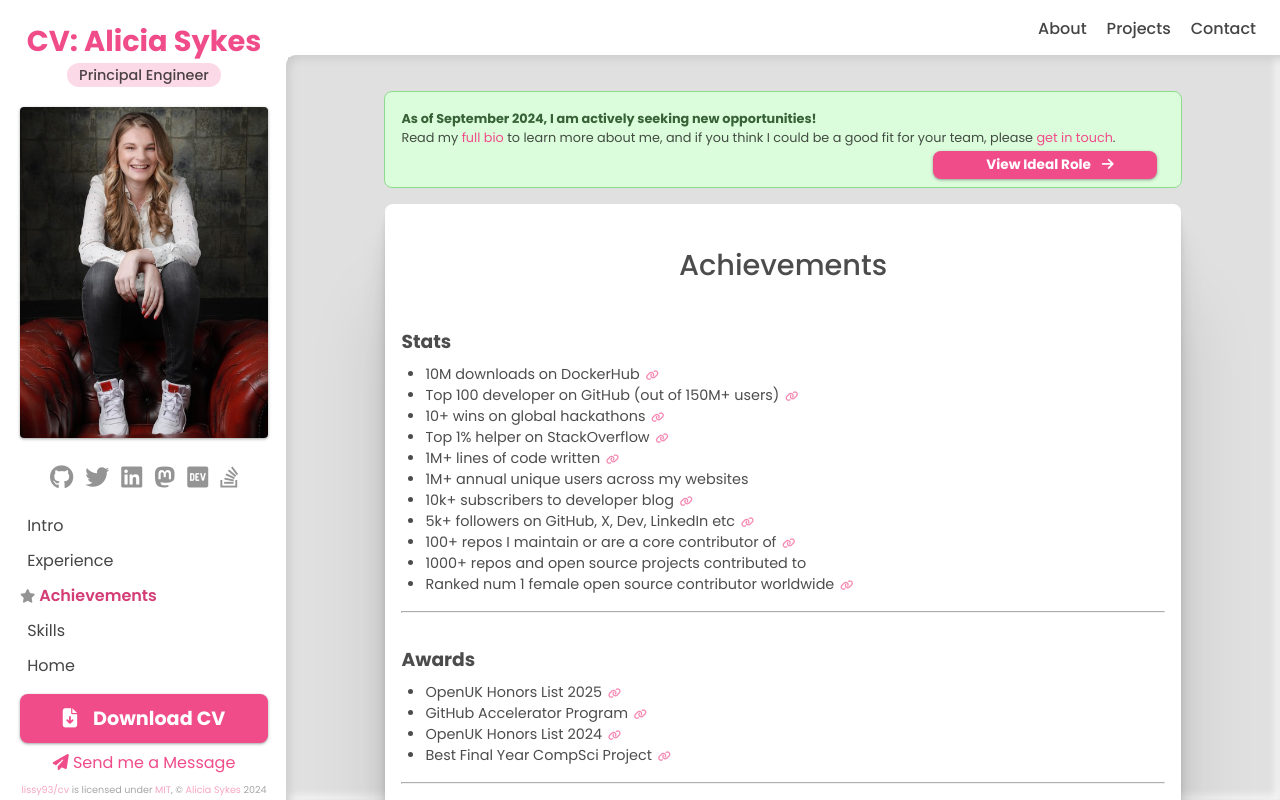
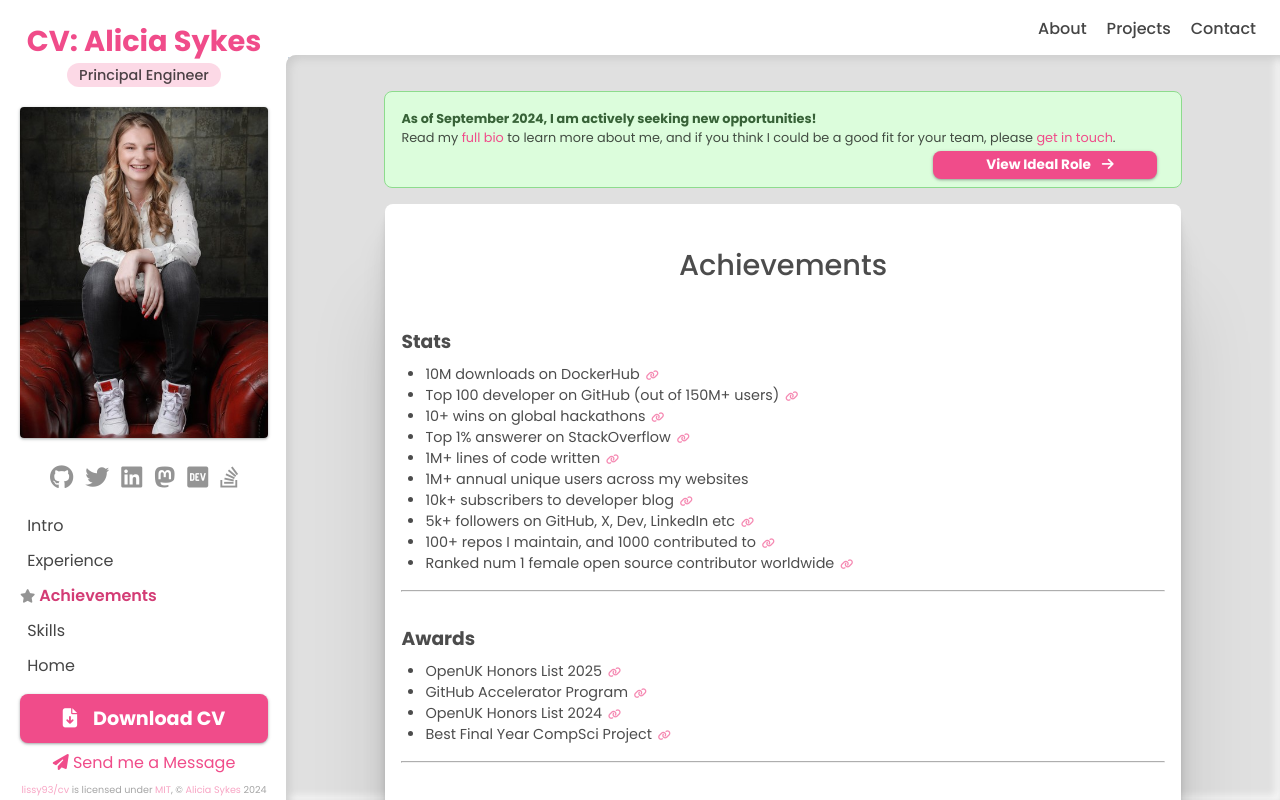
Before and after one commit to Lissy93/cv, a SvelteKit app in the folder web/: page /achievements in a window 1280 px wide. Built offline with nearby package versions, Linux system fonts and the light colour scheme; some icons are missing.

Commit message:
merge conflict

```diff
--- a/web/src/routes/achievements/+page.svelte
+++ b/web/src/routes/achievements/+page.svelte
@@ -16,7 +16,7 @@ const stats = [
     source: 'https://notes.aliciasykes.com/p/0s5s3uOtKj',
   },
   {
-    stat: 'Top 1% helper on StackOverflow',
+    stat: 'Top 1% answerer on StackOverflow',
     source: 'https://stackoverflow.com/users/979052/alicia-sykes',
   },
   {
@@ -36,12 +36,8 @@ const stats = [
     source: 'https://github.com/lissy93',
   },
   {
-    stat: '100+ repos I maintain or are a core contributor of',
+    stat: '100+ repos I maintain, and 1000 contributed to',
     source: 'https://github.com/Lissy93?tab=repositories&q=&type=&language=&sort=stargazers',
-  },
-  {
-    stat: '1000+ repos and open source projects contributed to',
-    source: '',
   },
   {
     stat: 'Ranked num 1 female open source contributor worldwide',
```
